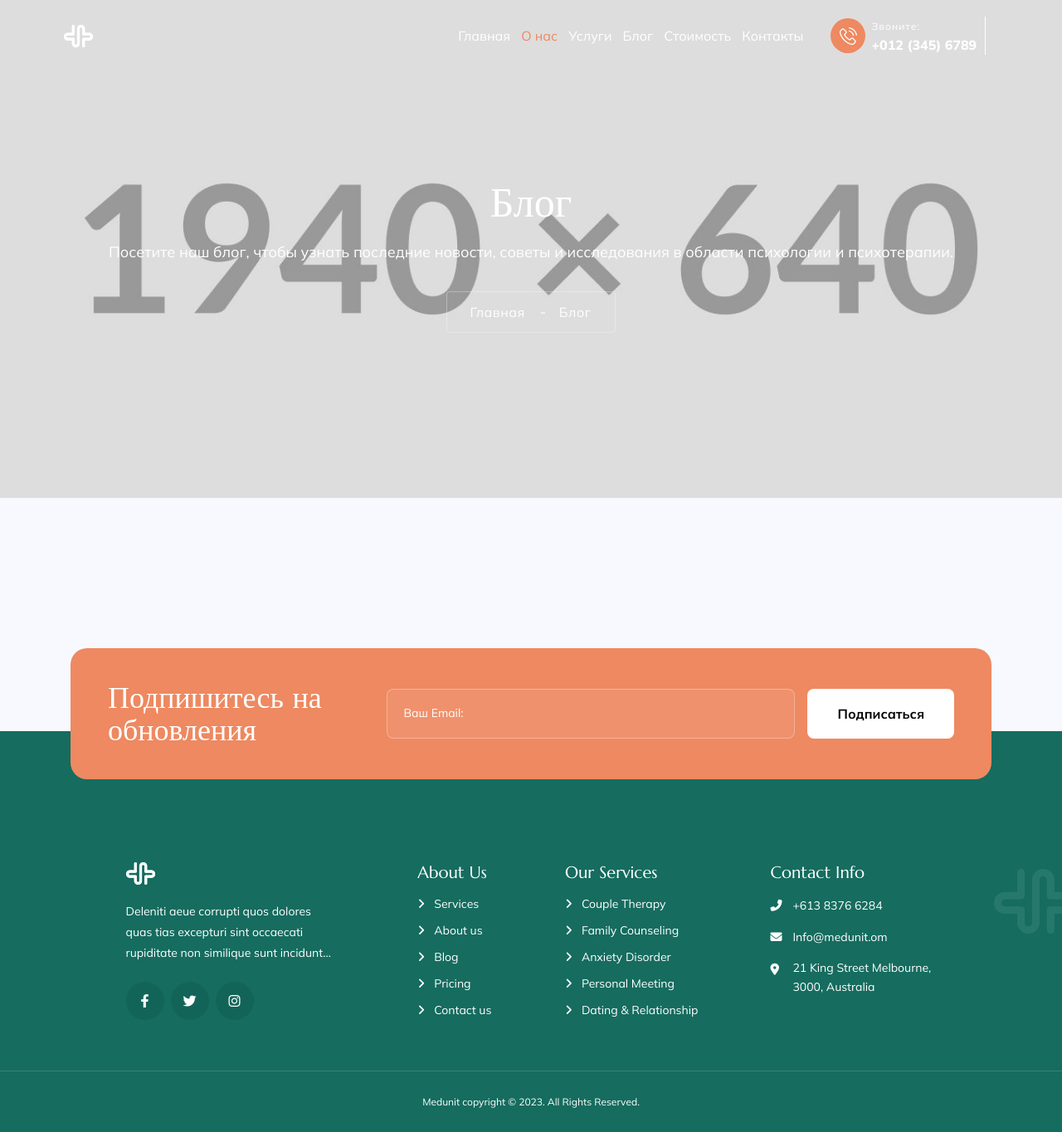
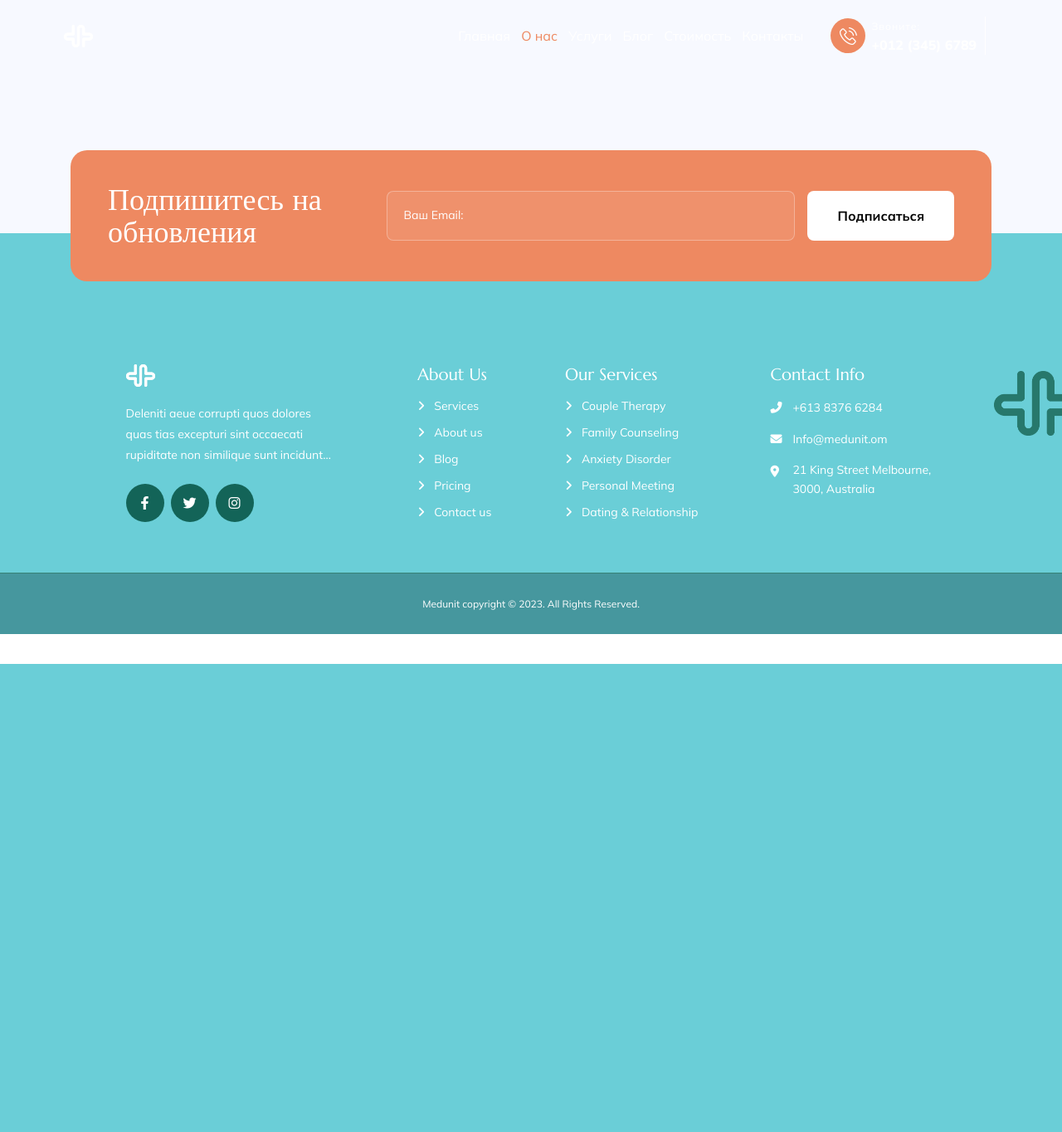
Before and after one commit to mflorya575/Django, a Django app: template it/templates/main/blog.html in a window 1280 px wide. Shown: the whole page at 83% size. After the commit the page ends 800 px from the top, so only its background shows below. Run offline with Django 3.2, Linux system fonts and the light colour scheme; the template is opened without the code that fills it, so the values that code supplies are empty; some libraries are stand-ins or nearby versions.

Commit message:
full config apge blog too

```diff
--- a/it/static/assets/css/custom.css
+++ b/it/static/assets/css/custom.css
@@ -1542,7 +1542,7 @@ h5 {
 /* subscribe section styling start */
 /* footer section style end */
 .footer-main-section {
-    background: #156c5f;
+    background: #6aced7;
     border-bottom: 1px solid #388277;
 }
 
@@ -1668,7 +1668,7 @@ h5 {
 
 .copy-rihgt-sec {
     padding: 25px 25px;
-    background: #156c5f;
+    background: #46979e;
 }
 
 .copy-rihgt-sec p {
@@ -3294,7 +3294,7 @@ h5 {
 /* about us page styling end */
 /* service page styling start */
 .service-banner {
-    background: url(../images/service-banner-img.jpg) no-repeat center;
+    /* background: url(../images/banner1.jpg) no-repeat center; */
     background-size: cover;
     height: 640px;
 }
--- a/it/templates/main/blog.html
+++ b/it/templates/main/blog.html
@@ -5,11 +5,11 @@
 
 
     <!-- BANNER SECTION START -->
-    <section class="service-banner sub-banner-section w-100 float-left d-flex align-items-center">
+    {% comment %} <section class="service-banner sub-banner-section w-100 float-left d-flex align-items-center">
         <div class="container">
             <div class="sub-banner-inner-con text-center">
                 <h1 data-aos="fade-up" data-aos-duration="700">Блог</h1>
-                <p data-aos="fade-up" data-aos-duration="700">Посетите наш блог, чтобы узнать последние новости, советы и исследования в области психологии и психотерапии.</p>
+                <p data-aos="fade-up" data-aos-duration="700">Посетите наш блог, чтобы узнать последние новости и советы.</p>
                 <nav aria-label="breadcrumb" data-aos="fade-up" data-aos-duration="700">
                     <ol class="breadcrumb d-inline-block mb-0">
                         <li class="breadcrumb-item d-inline-block"><a href="index.html">Главная</a></li>
@@ -18,7 +18,7 @@
                 </nav>
             </div>
         </div>
-    </section>
+    </section> {% endcomment %}
     <!-- BANNER SECTION END -->
     <!-- MAIN SECTION -->
     <div class="blog-posts blogpage-section">
```
Also changed, not shown: it/static/assets/images/banner1.jpg (added).
